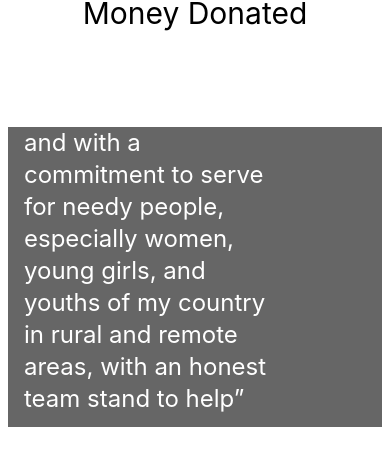
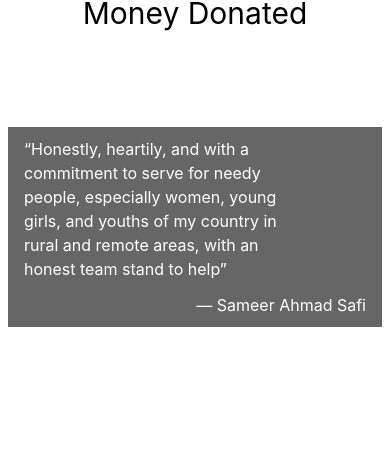
Before and after one commit to Bluetelecast/EDEO-Website, a React (Vite) app: page /donate in a window 390 px wide. Shown: the part 2111-2576 px from the top of the page. After the commit the page ends 2444 px from the top, so only its background shows below. Built offline with nearby package versions, Linux system fonts and the light colour scheme.

Commit message:
update the quote to a responsible quote

```diff
--- a/src/Components/Header.jsx
+++ b/src/Components/Header.jsx
@@ -5,7 +5,7 @@
 
     return(
         <header className="fixed w-[95%] sm:w-[99%] pt-3 top-0 bg-white flex justify-between items-center">
-            <div className="w-[50px] y-[50px]">
+            <div className="w-[50px] y-[50px] sm:w-[70px] sm:y-[70px]">
                 <img src={logo} className='w-[100%] h-[100%] transition-all duration-100 cursor-pointer'/>
             </div>
             <Bars2Icon className='w-7 y-7 text-blue-500 cursor-pointer'/>
--- a/src/Components/Main.jsx
+++ b/src/Components/Main.jsx
@@ -54,8 +54,8 @@
                 </div>
                 </div>
 
-                <div className='bg-black/60 h-[300px] w-[100%] mt-[4rem] flex items-center'>
-                <blockquote className='text-white p-4  text-2xl'>
+                <div className='bg-black/60 h-[200px] sm:h-[300px] w-[100%] mt-[4rem] flex items-center'>
+                <blockquote className='text-white p-4 text-md sm:text-2xl'>
                     <p className='w-[75%]'>
                 <q>Honestly, heartily, and with a commitment to serve for needy people, especially women, young girls, and youths of my country in rural and remote areas, with an honest team stand to help</q>
                     </p>
```
